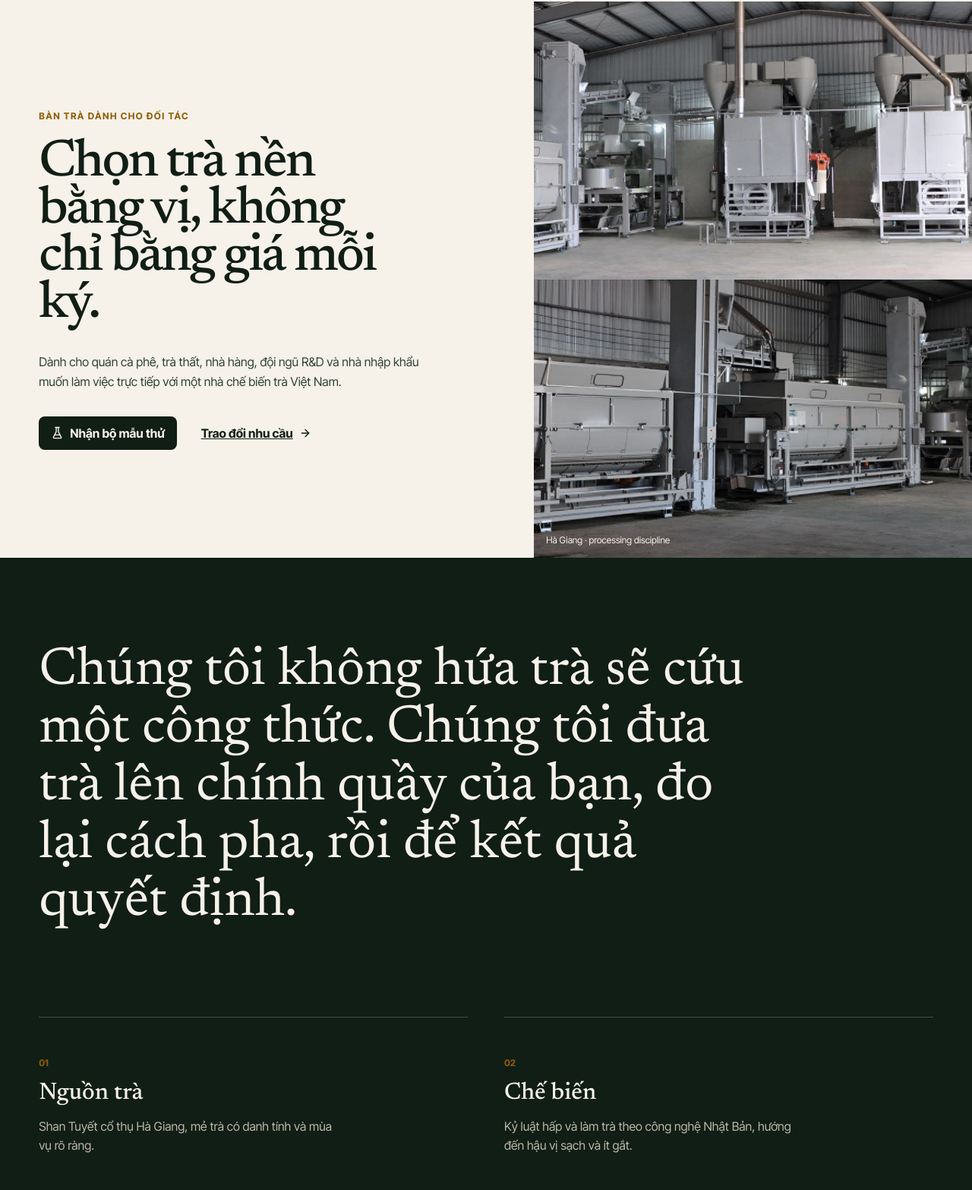
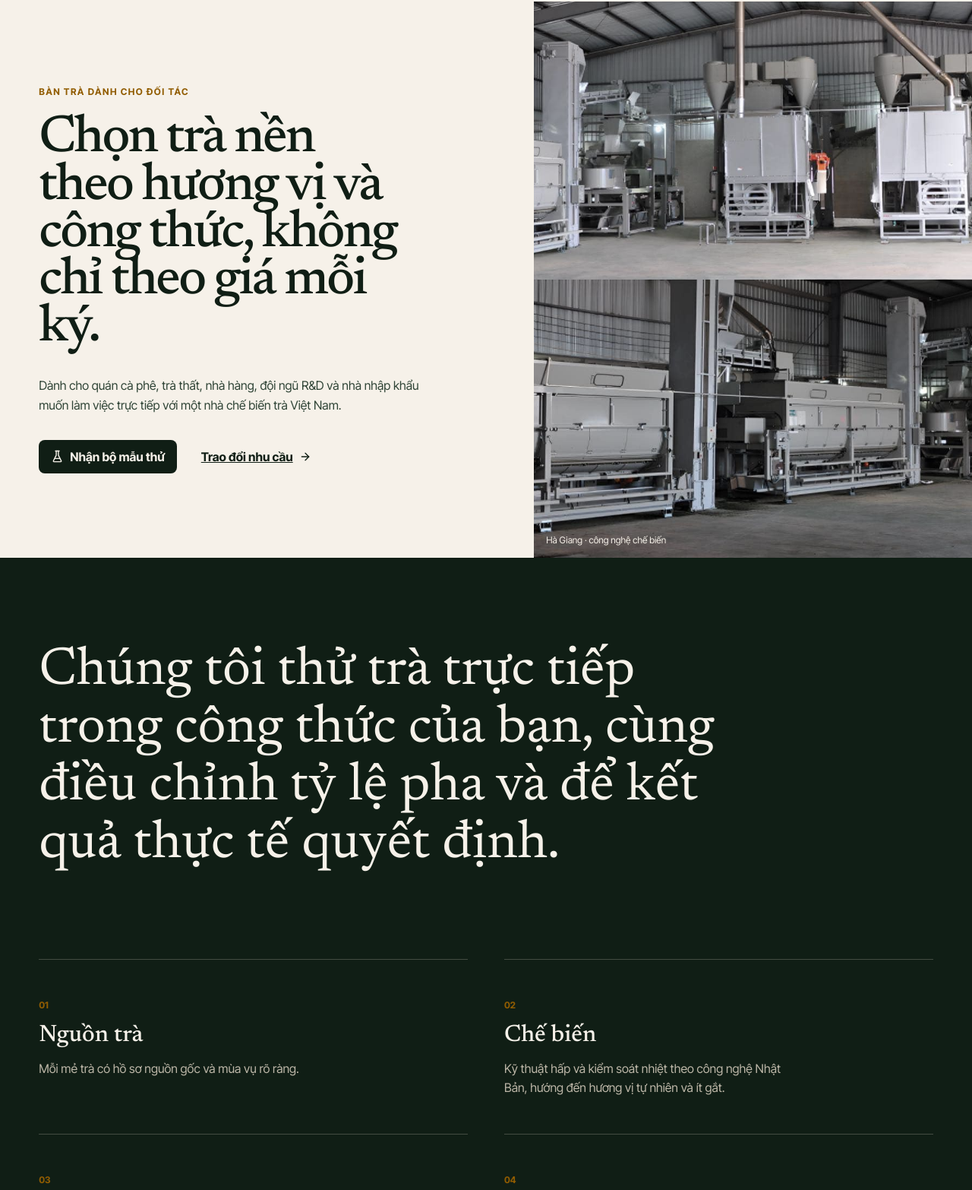
Before and after one commit to longnguyen29/hoang-long-tra-app, a Next.js app: page /wholesale in a window 1280 px wide. Shown: the part 66-1632 px from the top of the page at 76% size. Built offline with nearby package versions, Linux system fonts and the light colour scheme; no server answers; the database is empty.

Commit message:
Refine Vietnamese public site copy

```diff
--- a/components/public/HouseJournal.jsx
+++ b/components/public/HouseJournal.jsx
@@ -8,7 +8,7 @@ import { fromGalleryRow } from "@/lib/mappers";
 import { LIBRARY_CATEGORIES } from "@/lib/constants";
 import styles from "./PublicLongform.module.css";
 
-const COPY={vi:{back:"Nhà Hoàng Long",switcher:"EN",eyebrow:"Thư viện sống",title:"Hình ảnh, ghi chép và kiến thức từ đời sống của trà.",intro:"Một thư viện không cố biến mọi thứ thành nội dung. Chỉ giữ lại những gì giúp ta nhìn lá trà, nơi chốn và cách pha rõ hơn.",images:"Từ xưởng và vùng trà",reading:"Sổ đọc về trà",emptyImages:"Những hình ảnh đầu tiên đang được chuẩn bị.",emptyReading:"Những bài đọc đầu tiên đang được chuẩn bị.",read:"Mở bài",close:"Đóng bài",closing:"Đọc ít hơn. Nhìn kỹ hơn."},en:{back:"House of Hoàng Long",switcher:"VI",eyebrow:"A living library",title:"Images, field notes and knowledge from the life of tea.",intro:"A library that does not turn everything into content. It keeps only what helps us see the leaf, the place and the brew more clearly.",images:"From the factory and tea country",reading:"The tea reading room",emptyImages:"The first images are being prepared.",emptyReading:"The first readings are being prepared.",read:"Open article",close:"Close article",closing:"Read less. Look more closely."}};
+const COPY={vi:{back:"Nhà Hoàng Long",switcher:"EN",eyebrow:"Thư viện sống",title:"Hình ảnh, ghi chép và kiến thức từ đời sống của trà.",intro:"Nơi lưu lại những hình ảnh và kiến thức giúp bạn hiểu rõ hơn về lá trà, vùng trà và cách pha.",images:"Từ xưởng và vùng trà",reading:"Bài đọc về trà",emptyImages:"Những hình ảnh đầu tiên đang được chuẩn bị.",emptyReading:"Những bài đọc đầu tiên đang được chuẩn bị.",read:"Mở bài",close:"Đóng bài",closing:"Đọc chậm hơn. Nhìn kỹ hơn."},en:{back:"House of Hoàng Long",switcher:"VI",eyebrow:"A living library",title:"Images, field notes and knowledge from the life of tea.",intro:"A library that does not turn everything into content. It keeps only what helps us see the leaf, the place and the brew more clearly.",images:"From the factory and tea country",reading:"The tea reading room",emptyImages:"The first images are being prepared.",emptyReading:"The first readings are being prepared.",read:"Open article",close:"Close article",closing:"Read less. Look more closely."}};
 export default function HouseJournal(){
  const [lang,setLang]=useState("vi"),[images,setImages]=useState([]),[articles,setArticles]=useState([]),[active,setActive]=useState(null),[lightbox,setLightbox]=useState(null);const supabase=useMemo(()=>createClient(),[]),t=COPY[lang],local=v=>v?.[lang]||v?.en||v?.vi||"";
  useEffect(()=>{let live=true;Promise.all([supabase.from("gallery_images").select("*").order("created_at"),supabase.from("library_articles").select("*")]).then(([g,a])=>{if(!live)return;if(!g.error)setImages((g.data||[]).map(fromGalleryRow));if(!a.error)setArticles(a.data||[])});return()=>{live=false}},[supabase]);
--- a/components/public/HouseStory.jsx
+++ b/components/public/HouseStory.jsx
@@ -9,7 +9,7 @@ import { CATEGORIES } from "@/lib/constants";
 import styles from "./PublicLongform.module.css";
 
 const COPY={
-  vi:{back:"Nhà Hoàng Long",switcher:"EN",eyebrow:"Nhà làm trà · từ 1995",title:"Không phải chuyện nông trại. Là câu chuyện của một nhà làm trà.",intro:"Hoàng Long đứng giữa cây trà cổ thụ trên núi và những người sẽ uống trà ở một nơi rất xa. Công việc của Nhà là giữ cho mối nối ấy trung thực.",chapter:"Cách Nhà làm việc",body:["Chúng tôi không sở hữu cả ngọn núi. Trà bắt đầu từ quan hệ lâu dài với người hái, người giữ rừng và những vùng cây Shan Tuyết đã sống trước chúng ta nhiều thế hệ.","Tại xưởng, kinh nghiệm gia đình gặp kỷ luật chế biến Nhật Bản. Không phải để làm trà Việt giống trà Nhật, mà để kiểm soát nhiệt, nước và thời gian đủ chính xác cho bản sắc của lá trà được hiện ra rõ hơn."],people:"Những người và vùng đất phía sau lá",archive:"Hồ sơ của Nhà",empty:"Những ghi chép của Nhà đang được chuẩn bị.",read:"Đọc ghi chép",close:"Trở lại hồ sơ",closing:"Giữ nguồn gốc gần với người uống.",tea:"Xem trà mùa này"},
+  vi:{back:"Nhà Hoàng Long",switcher:"EN",eyebrow:"Nhà làm trà · từ 1995",title:"Đây là câu chuyện của một nhà làm trà, không phải là một bài truyền thông thương mại.",intro:"Hoàng Long đứng giữa cây trà cổ thụ trên núi và những người sẽ uống trà ở một nơi rất xa. Công việc của Nhà là giữ cho mối nối ấy trung thực.",chapter:"Cách Nhà làm việc",body:["Chúng tôi không sở hữu cả ngọn núi. Trà bắt đầu từ quan hệ lâu dài với người hái, người giữ rừng và những vùng cây Shan Tuyết đã sống trước chúng ta nhiều thế hệ.","Tại xưởng, kinh nghiệm gia đình gặp kỷ luật chế biến Nhật Bản. Không phải để làm trà Việt giống trà Nhật, mà để kiểm soát nhiệt, nước và thời gian đủ chính xác cho bản sắc của lá trà được hiện ra rõ hơn."],people:"Những người và vùng đất phía sau lá",archive:"Hồ sơ của Nhà",empty:"Những ghi chép của Nhà đang được chuẩn bị.",read:"Đọc ghi chép",close:"Trở lại hồ sơ",closing:"Đưa vùng thượng nguồn về với khách hàng.",tea:"Xem trà mùa này"},
   en:{back:"House of Hoàng Long",switcher:"VI",eyebrow:"A tea house · since 1995",title:"Not a farm story. The story of a working tea house.",intro:"Hoàng Long stands between old trees on the mountain and people who may drink their tea very far away. The work of the house is to keep that connection honest.",chapter:"How the house works",body:["We do not own an entire mountain. Tea begins with long relationships—with pickers, forest keepers, and places where Shan Tuyết trees have lived for generations before us.","At the factory, family experience meets Japanese processing discipline. Not to make Vietnamese tea imitate Japanese tea, but to control heat, water and time precisely enough for the leaf's own identity to become clearer."],people:"The people and places behind the leaf",archive:"The house record",empty:"The house record is being prepared.",read:"Read the record",close:"Return to the record",closing:"Keep origin close to the person drinking.",tea:"See this season's tea"}
 };
 
--- a/components/public/TeaSessions.jsx
+++ b/components/public/TeaSessions.jsx
@@ -10,9 +10,9 @@ import styles from "./TeaSessions.module.css";
 const COPY = {
   vi: {
     switcher: "EN", back: "Nhà Hoàng Long", eyebrow: "Bàn trà tại Nhà", title: "Chậm lại đủ lâu để thật sự nếm được trà.",
-    intro: "Một buổi trà riêng tại Hà Nội để đi qua nguồn gốc, cách chế biến và cách pha của những lá trà đang có trong Nhà.",
+    intro: "Một buổi trà riêng tại Hà Nội để tìm hiểu nguồn gốc, cách chế biến và cách pha của những lá trà đang có trong Nhà.",
     book: "Chọn ngày", place: "Hà Nội · xác nhận địa chỉ sau khi đặt", duration: "Khoảng 60–90 phút", price: "Hiện tại không thu phí",
-    flowTitle: "Buổi trà diễn ra thế nào", flow: [["01","Gặp lá","Nhìn, ngửi và hiểu mẻ trà trước khi nước chạm vào lá."],["02","Pha có chủ đích","Thay đổi nhiệt độ, tỷ lệ và thời gian để thấy cấu trúc của cùng một loại trà."],["03","Mang điều hữu ích về","Ghi lại cách pha phù hợp với bàn trà, quầy bar hoặc công việc của bạn."]],
+    flowTitle: "Buổi trà diễn ra thế nào", flow: [["01","Nhận biết lá trà","Nhìn, ngửi và hiểu mẻ trà trước khi nước chạm vào lá."],["02","Pha có chủ đích","Thay đổi nhiệt độ, tỷ lệ và thời gian để thấy cấu trúc của cùng một loại trà."],["03","Mang về cách pha phù hợp","Ghi lại cách pha phù hợp với bàn trà, quầy bar hoặc công việc của bạn."]],
     formEyebrow: "Đặt một buổi trà", formTitle: "Chọn một khoảng thời gian để bắt đầu.", date: "Ngày", time: "Giờ", name: "Tên của bạn", contact: "Số điện thoại hoặc email", note: "Bạn muốn tìm hiểu điều gì? (không bắt buộc)",
     consent: "Tôi đồng ý để Nhà Hoàng Long dùng thông tin này để sắp xếp buổi trà.", submit: "Gửi yêu cầu đặt lịch", sending: "Đang đặt…", taken: "Ngày này đã có lịch. Vui lòng chọn ngày khác.", failed: "Chưa đặt được lịch. Vui lòng thử lại.", required: "Vui lòng điền ngày, giờ, tên, liên hệ và xác nhận đồng ý.",
     success: "Lịch của bạn đã vào sổ.", successBody: "Nhà sẽ liên hệ để xác nhận địa chỉ và chi tiết buổi trà.", another: "Đặt một buổi khác", footer: "Một bàn trà. Một mẻ lá. Đủ thời gian.",
--- a/components/public/TradeDesk.jsx
+++ b/components/public/TradeDesk.jsx
@@ -13,21 +13,21 @@ const COPY = {
     switcher: "EN",
     back: "Nhà Hoàng Long",
     eyebrow: "Bàn trà dành cho đối tác",
-    title: "Chọn trà nền bằng vị, không chỉ bằng giá mỗi ký.",
+    title: "Chọn trà nền theo hương vị và công thức, không chỉ theo giá mỗi ký.",
     intro: "Dành cho quán cà phê, trà thất, nhà hàng, đội ngũ R&D và nhà nhập khẩu muốn làm việc trực tiếp với một nhà chế biến trà Việt Nam.",
     sample: "Nhận bộ mẫu thử",
     discuss: "Trao đổi nhu cầu",
-    statement: "Chúng tôi không hứa trà sẽ cứu một công thức. Chúng tôi đưa trà lên chính quầy của bạn, đo lại cách pha, rồi để kết quả quyết định.",
+    statement: "Chúng tôi thử trà trực tiếp trong công thức của bạn, cùng điều chỉnh tỷ lệ pha và để kết quả thực tế quyết định.",
     principles: [
-      ["01", "Nguồn trà", "Shan Tuyết cổ thụ Hà Giang, mẻ trà có danh tính và mùa vụ rõ ràng."],
-      ["02", "Chế biến", "Kỷ luật hấp và làm trà theo công nghệ Nhật Bản, hướng đến hậu vị sạch và ít gắt."],
+      ["01", "Nguồn trà", "Mỗi mẻ trà có hồ sơ nguồn gốc và mùa vụ rõ ràng."],
+      ["02", "Chế biến", "Kỹ thuật hấp và kiểm soát nhiệt theo công nghệ Nhật Bản, hướng đến hương vị tự nhiên và ít gắt."],
       ["03", "Ứng dụng", "Thử bằng công thức thật của quán: tỷ lệ lá, nhiệt độ, thời gian, sữa và đường đều được tính lại."],
       ["04", "Cung ứng", "Quy cách từ mẫu thử đến số lượng lớn; trao đổi thẳng về năng lực, thời gian và biến động mùa vụ."],
     ],
     available: "Trà đang có cho đối tác",
     availableBody: "Danh sách này lấy trực tiếp từ danh mục đang vận hành. Mỗi cuộc trao đổi vẫn bắt đầu bằng ứng dụng và sản lượng bạn cần.",
     catalogueEmpty: "Danh mục đối tác đang được cập nhật.",
-    requestTitle: "Nói cho chúng tôi biết bạn đang làm gì.",
+    requestTitle: "Cho chúng tôi biết nhu cầu của quán.",
     requestBody: "Một cuộc gọi ngắn thường tiết kiệm nhiều vòng gửi mẫu. Hãy để lại bối cảnh đủ để chúng tôi chuẩn bị đúng loại trà và đúng câu hỏi.",
     name: "Tên của bạn",
     business: "Quán / doanh nghiệp",
@@ -41,7 +41,7 @@ const COPY = {
     sent: "Đã chuyển đến bàn đối tác.",
     sentBody: "Nhà sẽ liên hệ lại bằng thông tin bạn vừa cung cấp.",
     call: "Gọi Nhà · 0903 333 841",
-    footer: "Trà Việt cho những công thức nghiêm túc.",
+    footer: "Trà Việt cho những công thức cần vị trà rõ ràng.",
   },
   en: {
     switcher: "VI",
@@ -143,7 +143,7 @@ export default function TradeDesk() {
             <a href="#trade-brief">{t.discuss}<ArrowRight size={16}/></a>
           </div>
         </div>
-        <figure><img src="/landing/3.jpg" alt="Hoàng Long tea processing line"/><figcaption>Hà Giang · processing discipline</figcaption></figure>
+        <figure><img src="/landing/3.jpg" alt="Hoàng Long tea processing line"/><figcaption>Hà Giang · công nghệ chế biến</figcaption></figure>
       </section>
 
       <section className={styles.statement}><p>{t.statement}</p></section>
```
Also changed, not shown: components/public/HouseHome.jsx (+8 -8 lines).
